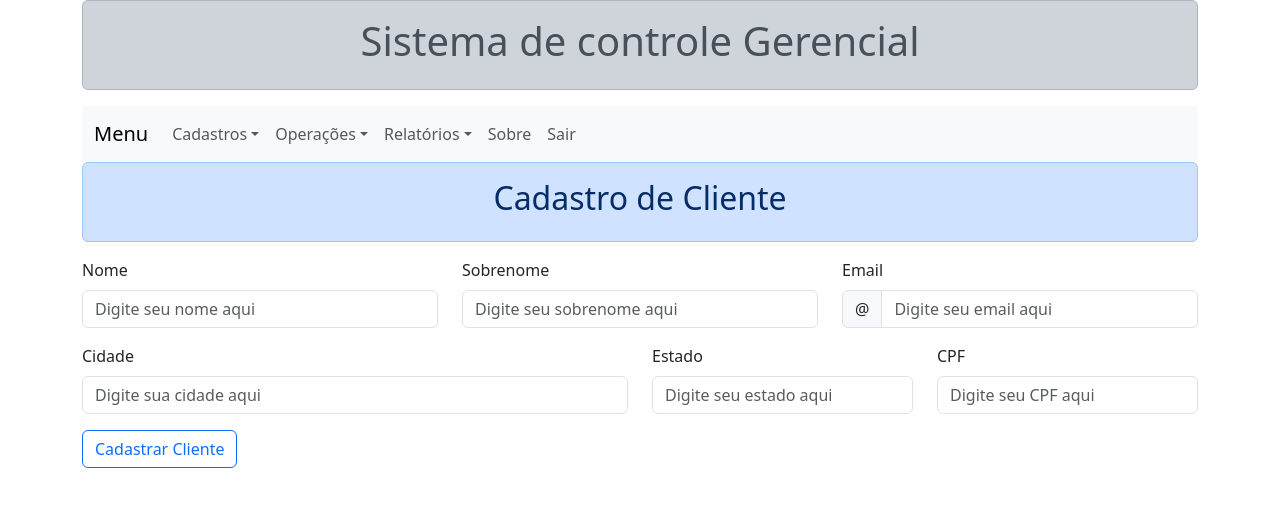
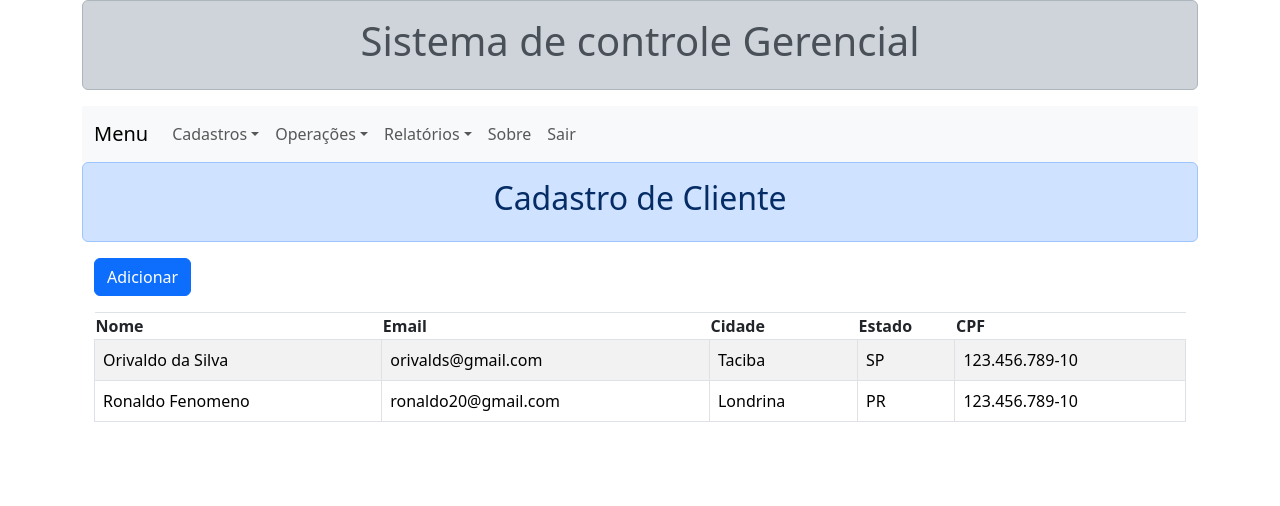
Before and after one commit to lleandroRodrigzz/sistemaComercial, a React (Create React App) app in the folder sistema/: page /cliente in a window 1280 px wide. Shown: the top 506 px of the page. Built offline with nearby package versions, Linux system fonts and the light colour scheme.

Commit message:
Passando para o PC

```diff
--- a/sistema/src/componentes/dados/mockCategorias.js
+++ b/sistema/src/componentes/dados/mockCategorias.js
@@ -8,3 +8,20 @@ export const categorias = [
         "tipo":"Vestuario"
     }
 ];
+
+export const clientes = [
+    {
+        "nome":"Orivaldo da Silva",
+        "email":"orivalds@gmail.com",
+        "cidade":"Taciba",
+        "estado":"SP",
+        "cpf":"123.456.789-10"
+    },
+    {
+        "nome":"Ronaldo Fenomeno",
+        "email":"ronaldo20@gmail.com",
+        "cidade":"Londrina",
+        "estado":"PR",
+        "cpf":"123.456.789-10"
+    }
+];
--- a/sistema/src/componentes/layouts/FormCadastroCliente.jsx
+++ b/sistema/src/componentes/layouts/FormCadastroCliente.jsx
@@ -15,15 +15,6 @@ export default function FormCadastroCliente(props) {
                             required
                             type="text"
                             placeholder="Digite seu nome aqui"
-                        />
-                        <Form.Control.Feedback>Looks good!</Form.Control.Feedback>
-                    </Form.Group>
-                    <Form.Group as={Col} md="4" controlId="validationCustom02">
-                        <Form.Label>Sobrenome</Form.Label>
-                        <Form.Control
-                            required
-                            type="text"
-                            placeholder="Digite seu sobrenome aqui"
                         />
                         <Form.Control.Feedback>Looks good!</Form.Control.Feedback>
                     </Form.Group>
@@ -66,7 +57,18 @@ export default function FormCadastroCliente(props) {
                         </Form.Control.Feedback>
                     </Form.Group>
                 </Row>
-                <Button variant="outline-primary" type="submit">Cadastrar Cliente</Button>
+                <Row className='mt-2 mb-2'>
+
+                <Col md={1}>
+                <Button variant="primary" type="submit">Cadastrar</Button>
+                </Col>
+
+                <Col md={{offset:1}}>
+                <Button variant="primary" type="submit" onClick={() => {
+                    props.setExibirTabela(true);
+                }}>Voltar</Button>
+                </Col>
+            </Row>
             </Form>
         </>
     )
--- a/sistema/src/componentes/layouts/TelaCadastroCliente.jsx
+++ b/sistema/src/componentes/layouts/TelaCadastroCliente.jsx
@@ -1,17 +1,23 @@
 import { Alert } from "react-bootstrap";
 import FormCadastroCliente from './FormCadastroCliente';
+import TabelaCliente from "../tabelas/TabelaCliente";
+import { clientes } from "../dados/mockCategorias";
 import Pagina from "./Pagina";
+import { useState } from "react";
 
 export default function TelaCadastroCliente(props) {
+    const[exibirTabela, setExibirTabela] = useState(true);
     return (
         <div>
             <Pagina>
                 <Alert className='text-center' variant='primary' style={{ fontSize: "42px" }}>
-                    <h2>
-                        Cadastro de Cliente
-                    </h2>
+                    <h2>Cadastro de Cliente</h2>
                 </Alert>
-                <FormCadastroCliente />
+                {
+                    exibirTabela ?
+                    <TabelaCliente listaDeClientes={clientes} setExibirTabela={setExibirTabela}/> :
+                    <FormCadastroCliente setExibirTabela={setExibirTabela}/>
+                }
             </Pagina>
         </div>
     );
--- /dev/null
+++ b/sistema/src/componentes/tabelas/TabelaCliente.jsx
@@ -0,0 +1,39 @@
+import { Container, Button, Table } from 'react-bootstrap';
+
+export default function TabelaCliente(props) {
+    return (
+        <>
+            <Container>
+                <Button className='mb-3' variant='primary'
+                    onClick={() => {
+                        props.setExibirTabela(false);
+                    }}>Adicionar
+                </Button>
+                <Table striped bordered hover>
+                    <thead>
+                        <th>Nome</th>
+                        <th>Email</th>
+                        <th>Cidade</th>
+                        <th>Estado</th>
+                        <th>CPF</th>
+                    </thead>
+                    <tbody>
+                        {
+                            props.listaDeClientes?.map((cliente) => {
+                                return (
+                                    <tr>
+                                        <td>{cliente.nome}</td>
+                                        <td>{cliente.email}</td>
+                                        <td>{cliente.cidade}</td>
+                                        <td>{cliente.estado}</td>
+                                        <td>{cliente.cpf}</td>
+                                    </tr>
+                                )
+                            })
+                        }
+                    </tbody>
+                </Table>
+            </Container>
+        </>
+    );
+}
```
